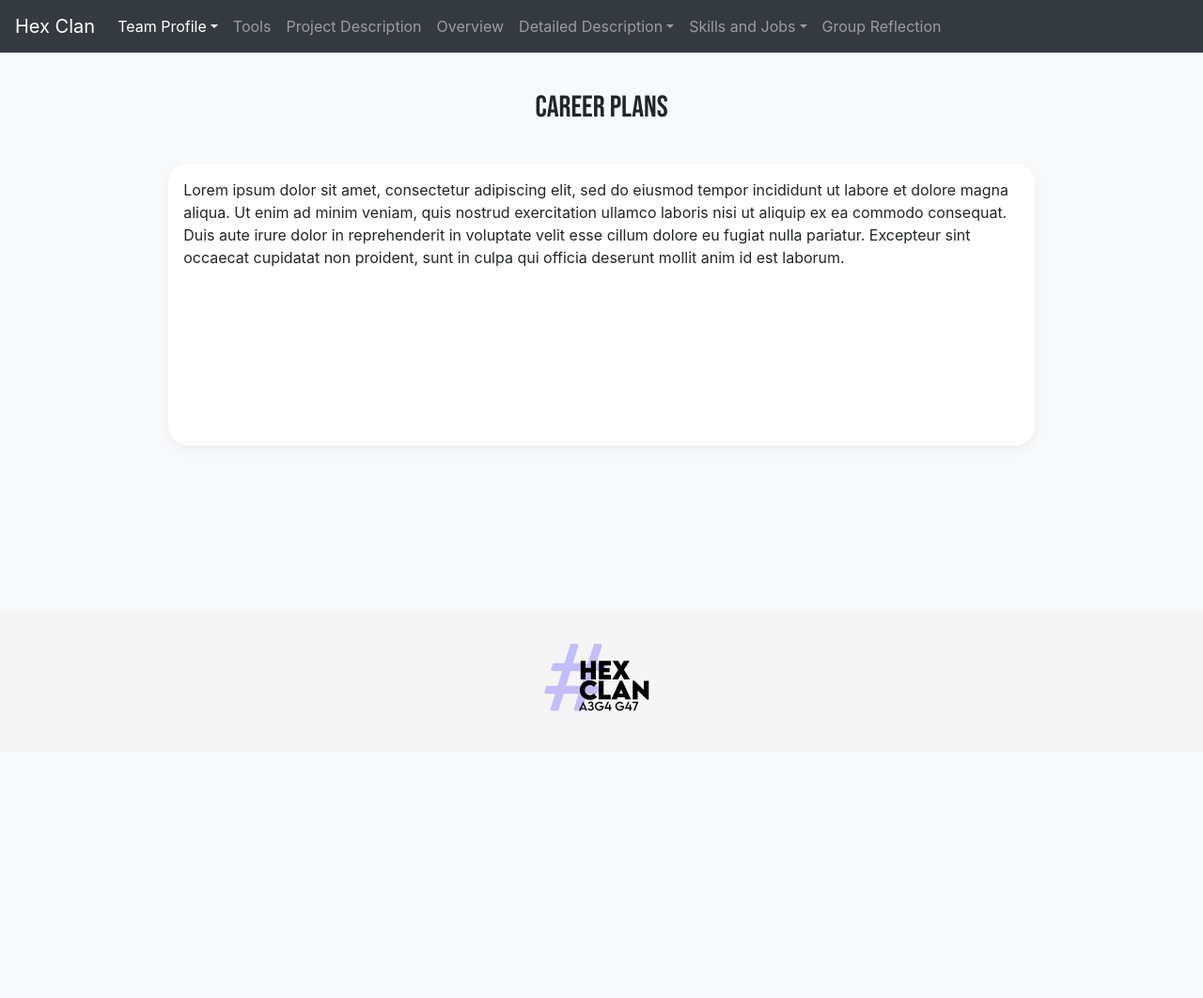
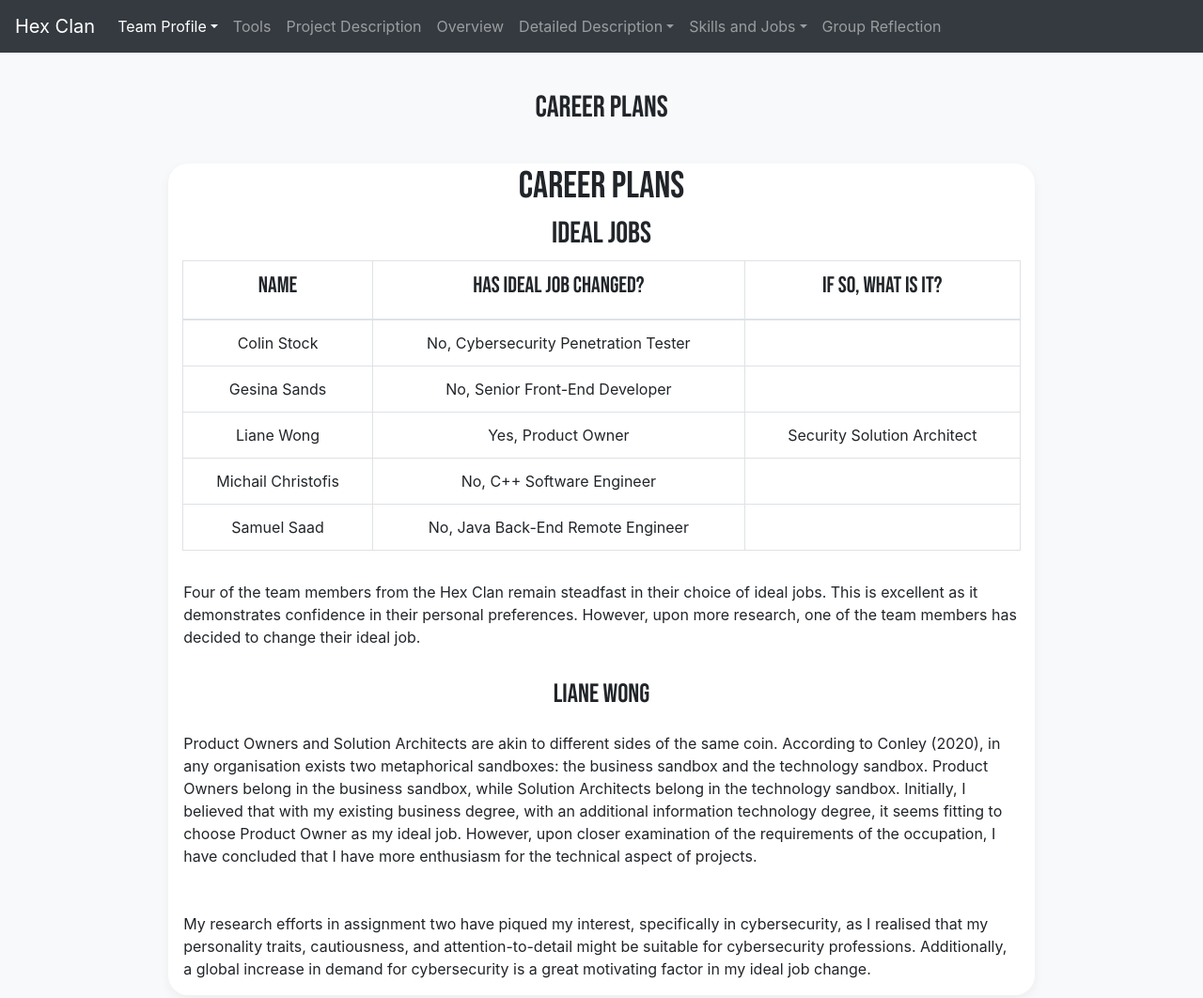
Before and after one commit to GSMSands/assessment-3, a website: page pages/team-profile/career-plans.html in a window 1280 px wide. Shown: the top 1062 px of the page at 94% size. Before the commit the page ends 800 px from the top, so only its background shows below. Drawn offline with nearby package versions, Linux system fonts and the light colour scheme.

Commit message:
add career plan images

```diff
--- a/pages/team-profile/career-plans.html
+++ b/pages/team-profile/career-plans.html
@@ -88,8 +88,67 @@
           </div>
           <!--Content-->
           <div class="bg-white box-shadow mx-auto content-section">
-            <p>Lorem ipsum dolor sit amet, consectetur adipiscing elit, sed do eiusmod tempor incididunt ut labore et dolore magna aliqua. Ut enim ad minim veniam, quis nostrud exercitation ullamco laboris nisi ut aliquip ex ea commodo consequat. Duis aute irure dolor in reprehenderit in voluptate velit esse cillum dolore eu fugiat nulla pariatur. Excepteur sint occaecat cupidatat non proident, sunt in culpa qui officia deserunt mollit anim id est laborum.
-            </p>
+            <h1>Career Plans</h1>
+            <h2>Ideal Jobs</h2>
+            <!--Table-->
+            <div class="container">
+              <table class="table table-bordered">
+                <thead>
+                  <tr>
+                    <th><h4>Name</h4></th>
+                    <th><h4>Has Ideal Job Changed?</h4></th>
+                    <th><h4>If so, what is it?</h4></th>
+                  </tr>
+                </thead>
+                <tbody>
+                  <tr>
+                    <td>Colin Stock</td>
+                    <td>No, Cybersecurity Penetration Tester</td>
+                    <td></td>
+                  </tr>
+                  <tr>
+                    <td>Gesina Sands</td>
+                    <td>No, Senior Front-End Developer</td>
+                    <td></td>
+                  </tr>
+                  <tr>
+                    <td>Liane Wong</td>
+                    <td>Yes, Product Owner</td>
+                    <td>Security Solution Architect</td>
+                  </tr>
+                  <tr>
+                    <td>Michail Christofis</td>
+                    <td>No, C++ Software Engineer</td>
+                    <td></td>
+                  </tr>
+                  <tr>
+                    <td>Samuel Saad</td>
+                    <td>No, Java Back-End Remote Engineer</td>
+                    <td></td>
+                  </tr>
+                </tbody>
+              </table>
+            </div>
+            <!--Table-->
+            <p>Four of the team members from the Hex Clan remain steadfast in their
+              choice of ideal jobs. This is excellent as it demonstrates confidence
+              in their personal preferences. However, upon more research, one of
+              the team members has decided to change their ideal job.</p>
+            <h3>Liane Wong</h3>
+            <p>Product Owners and Solution Architects are akin to different sides
+              of the same coin. According to Conley (2020), in any organisation
+              exists two metaphorical sandboxes: the business sandbox and the technology
+              sandbox. Product Owners belong in the business sandbox, while Solution
+              Architects belong in the technology sandbox. Initially, I believed that
+              with my existing business degree, with an additional information technology
+              degree, it seems fitting to choose Product Owner as my ideal job. However,
+              upon closer examination of the requirements of the occupation, I have
+              concluded that I have more enthusiasm for the technical aspect of projects.</p>
+            <p>My research efforts in assignment two have piqued my interest, specifically
+              in cybersecurity, as I realised that my personality traits, cautiousness,
+              and attention-to-detail might be suitable for cybersecurity professions.
+              Additionally, a global increase in demand for cybersecurity is a great
+              motivating factor in my ideal job change.</p>
 
           </div>
         </div>
```
Also changed, not shown: images/careerplans/careerplan1.png (added), images/careerplans/careerplan2.png (added), images/careerplans/personalities.png (added), images/careerplans/techskills1.png (added), images/careerplans/techskills2.png (added).
